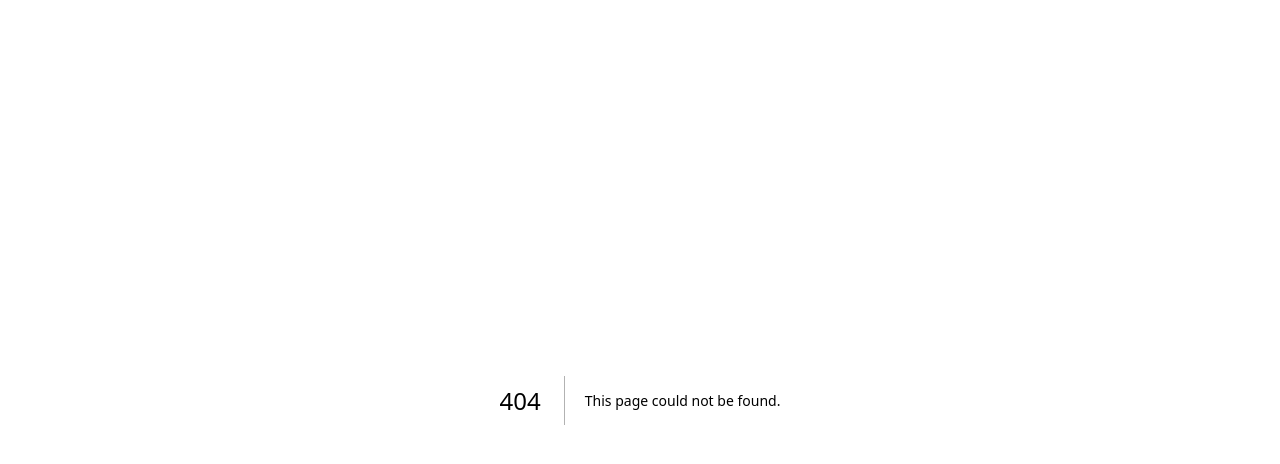
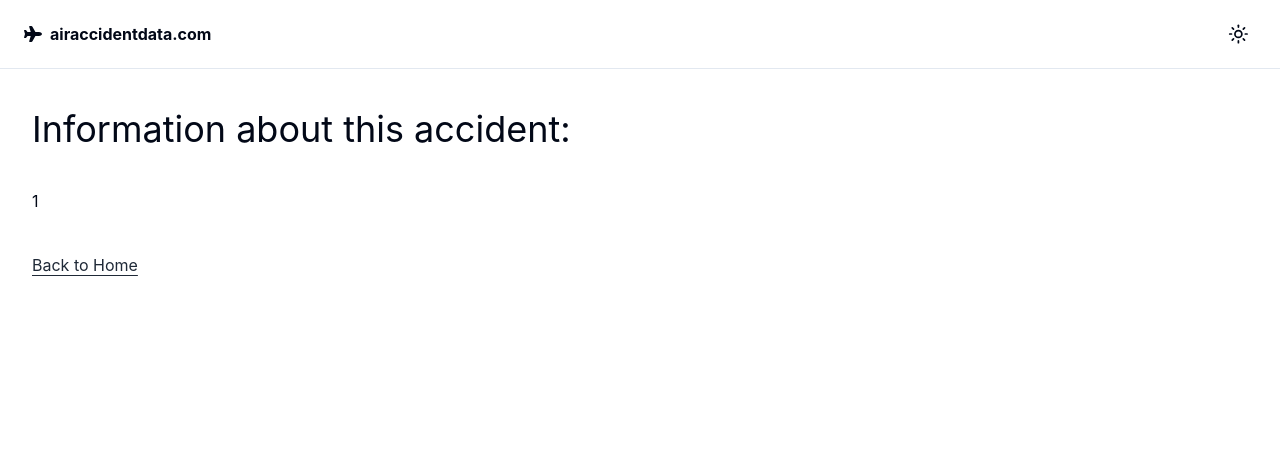
Before and after one commit to k-zehnder/airaccidentdata, a Next.js app in the folder frontend/: page /accidents/1 in a window 1280 px wide. Before the commit this address had no page. Shown: the top 464 px of the page. Built offline with nearby package versions, Linux system fonts and the light colour scheme.

Commit message:
add `accidentDetails` page

```diff
--- /dev/null
+++ b/frontend/src/app/accidents/[registrationNumber]/page.tsx
@@ -0,0 +1,21 @@
+'use client'
+
+import Link from "next/link";
+import { Header } from "@/components/header";
+
+export default function AccidentDetail({ params }: { params: { registrationNumber: string } }) {
+  const { registrationNumber } = params;
+
+  return (
+    <>
+      <Header />
+      <section className="container flex flex-col space-y-10 mt-10">
+        <div className="text-4xl">Information about this accident:</div>
+        <div className="mt-10">{registrationNumber}</div>
+          <Link legacyBehavior href="/">
+              <a className="underline underline-offset-4 text-gray-800 dark:text-white hover:text-blue-600 dark:hover:text-blue-400">Back to Home</a>
+          </Link>
+      </section>
+    </>
+  );
+}
--- a/frontend/src/app/page.tsx
+++ b/frontend/src/app/page.tsx
@@ -52,7 +52,7 @@ const Home = () => {
         <div>
           {accidents.map((accident) => (
             <div key={accident.id} className="border-b-2 py-4">
-              <Link legacyBehavior href={`/accidents/${accident.id}`}>
+              <Link legacyBehavior href={`/accidents/${accident.registrationNumber}`}>
                 <a>
                   <h2 className="text-2xl font-semibold">
                     {accident.registrationNumber}: {accident.aircraftMakeName} {accident.aircraftModelName}
```
Also changed, not shown: frontend/package.json (+2 -7 lines), frontend/components.json, 2 other files (tests, documents, lock files or other folders).
